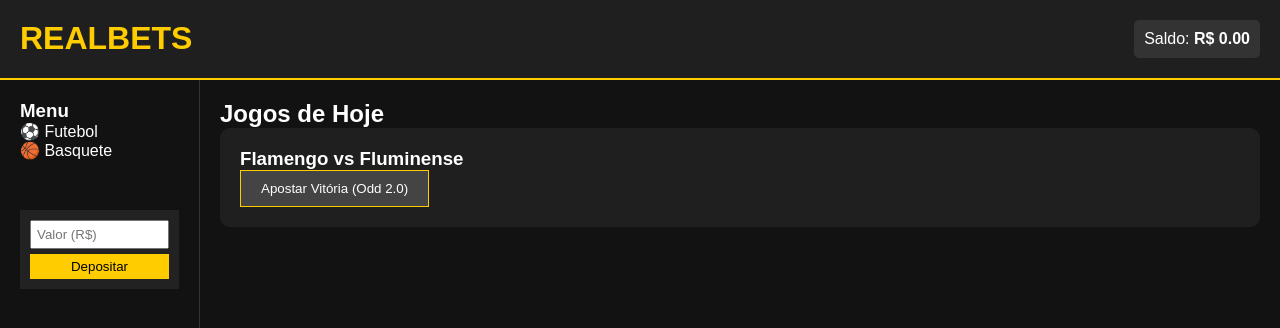
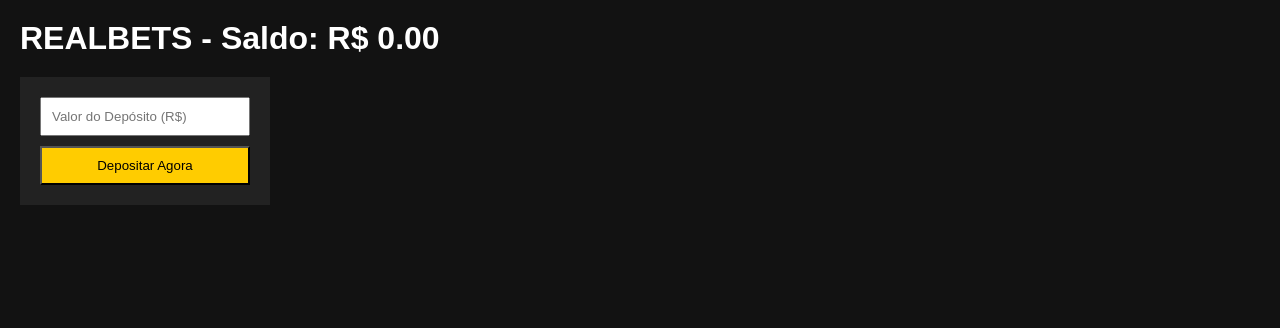
Before and after one commit to rianp7221-ship-it/realbets, a Next.js app in the folder realbets/: page / in a window 1280 px wide. Shown: the top 328 px of the page. Built offline with nearby package versions, Linux system fonts and the light colour scheme; no server answers.

Commit message:
Update page.js

```diff
--- a/realbets/app/page.js
+++ b/realbets/app/page.js
@@ -9,50 +9,53 @@
 
 export default function Home() {
   const [saldo, setSaldo] = useState(0);
+  const [userId, setUserId] = useState(null);
   const [valorDeposito, setValorDeposito] = useState('');
 
-  const handleDeposito = () => {
-    const novoSaldo = saldo + parseFloat(valorDeposito);
-    setSaldo(novoSaldo);
-    alert('Depósito simulado com sucesso!');
+  useEffect(() => {
+    async function carregarDados() {
+      const { data: { user } } = await supabase.auth.getUser();
+      if (user) {
+        setUserId(user.id);
+        const { data } = await supabase.from('profiles').select('wallet_balance').eq('id', user.id).single();
+        if (data) setSaldo(data.wallet_balance);
+      }
+    }
+    carregarDados();
+  }, []);
+
+  const handleDepositoReal = async () => {
+    if (!userId) return alert("Você precisa estar logado!");
+    const valor = parseFloat(valorDeposito);
+
+    // Atualiza o saldo no banco de dados (SOMA o valor atual + o novo depósito)
+    const { error } = await supabase
+      .from('profiles')
+      .update({ wallet_balance: saldo + valor })
+      .eq('id', userId);
+
+    if (!error) {
+      setSaldo(saldo + valor);
+      alert('Depósito realizado com sucesso!');
+    } else {
+      alert('Erro ao depositar: ' + error.message);
+    }
   };
 
   return (
-    <div style={{ background: '#121212', minHeight: '100vh', color: '#fff', fontFamily: 'sans-serif' }}>
-      {/* Header */}
-      <header style={{ background: '#1f1f1f', padding: '20px', display: 'flex', justifyContent: 'space-between', borderBottom: '2px solid #ffcc00' }}>
-        <h1 style={{ margin: 0, color: '#ffcc00' }}>REALBETS</h1>
-        <div style={{ background: '#333', padding: '10px', borderRadius: '5px' }}>
-          Saldo: <strong>R$ {saldo.toFixed(2)}</strong>
-        </div>
-      </header>
-
-      <div style={{ display: 'flex' }}>
-        {/* Menu Lateral */}
-        <nav style={{ width: '200px', padding: '20px', borderRight: '1px solid #333', height: '80vh' }}>
-          <h3>Menu</h3>
-          <p>⚽ Futebol</p>
-          <p>🏀 Basquete</p>
-          <div style={{ marginTop: '50px', background: '#222', padding: '10px' }}>
-            <input
-              type="number"
-              placeholder="Valor (R$)"
-              value={valorDeposito}
-              onChange={(e) => setValorDeposito(e.target.value)}
-              style={{ width: '100%', marginBottom: '5px', padding: '5px' }}
-            />
-            <button onClick={handleDeposito} style={{ width: '100%', background: '#ffcc00', border: 'none', padding: '5px', cursor: 'pointer' }}>Depositar</button>
-          </div>
-        </nav>
-
-        {/* Área Central */}
-        <main style={{ flex: 1, padding: '20px' }}>
-          <h2>Jogos de Hoje</h2>
-          <div style={{ background: '#1f1f1f', padding: '20px', borderRadius: '10px' }}>
-            <h3>Flamengo vs Fluminense</h3>
-            <button style={{ background: '#444', color: '#fff', border: '1px solid #ffcc00', padding: '10px 20px', cursor: 'pointer' }}>Apostar Vitória (Odd 2.0)</button>
-          </div>
-        </main>
+    <div style={{ background: '#121212', minHeight: '100vh', color: '#fff', padding: '20px' }}>
+      <h1>REALBETS - Saldo: R$ {saldo.toFixed(2)}</h1>
+      <div style={{ marginTop: '20px', background: '#222', padding: '20px', width: '250px' }}>
+        <input
+          type="number"
+          placeholder="Valor do Depósito (R$)"
+          value={valorDeposito}
+          onChange={(e) => setValorDeposito(e.target.value)}
+          style={{ width: '100%', padding: '10px', marginBottom: '10px' }}
+        />
+        <button onClick={handleDepositoReal} style={{ width: '100%', background: '#ffcc00', padding: '10px', cursor: 'pointer' }}>
+          Depositar Agora
+        </button>
       </div>
     </div>
   );
```
